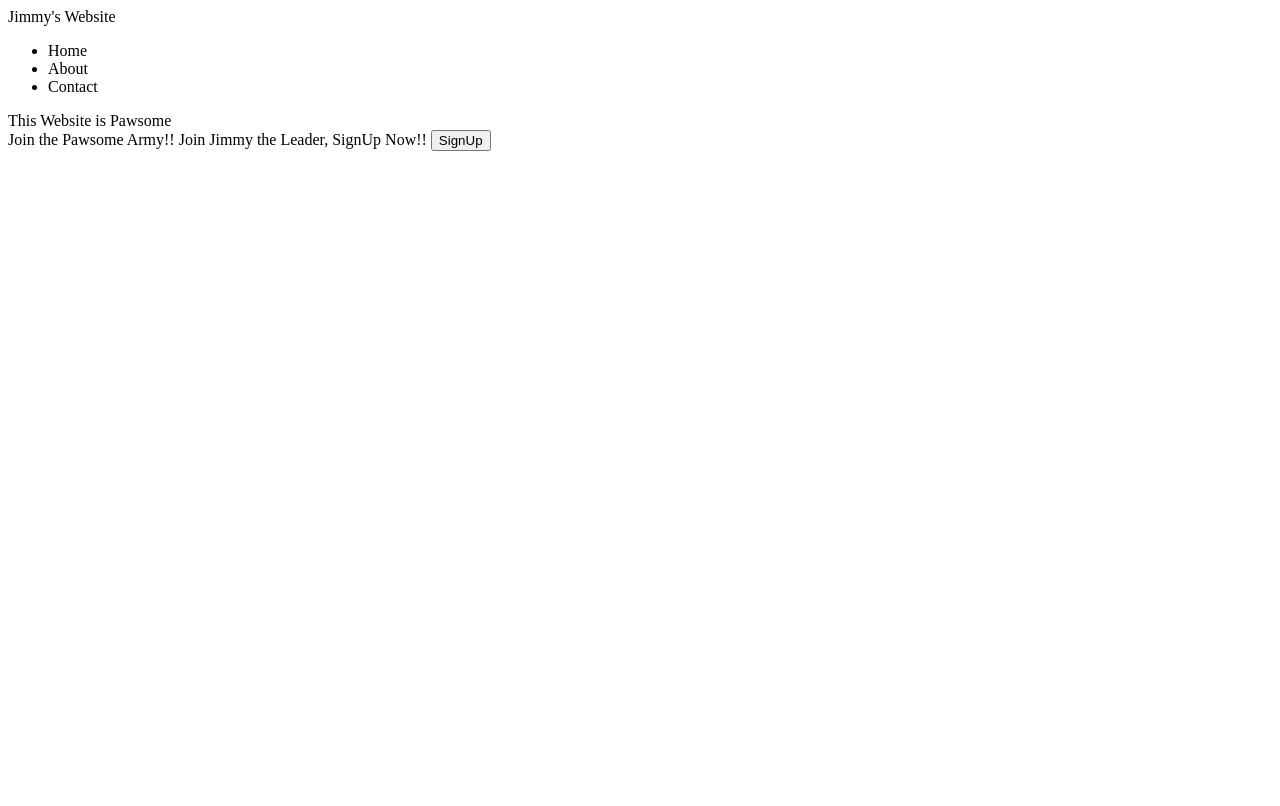
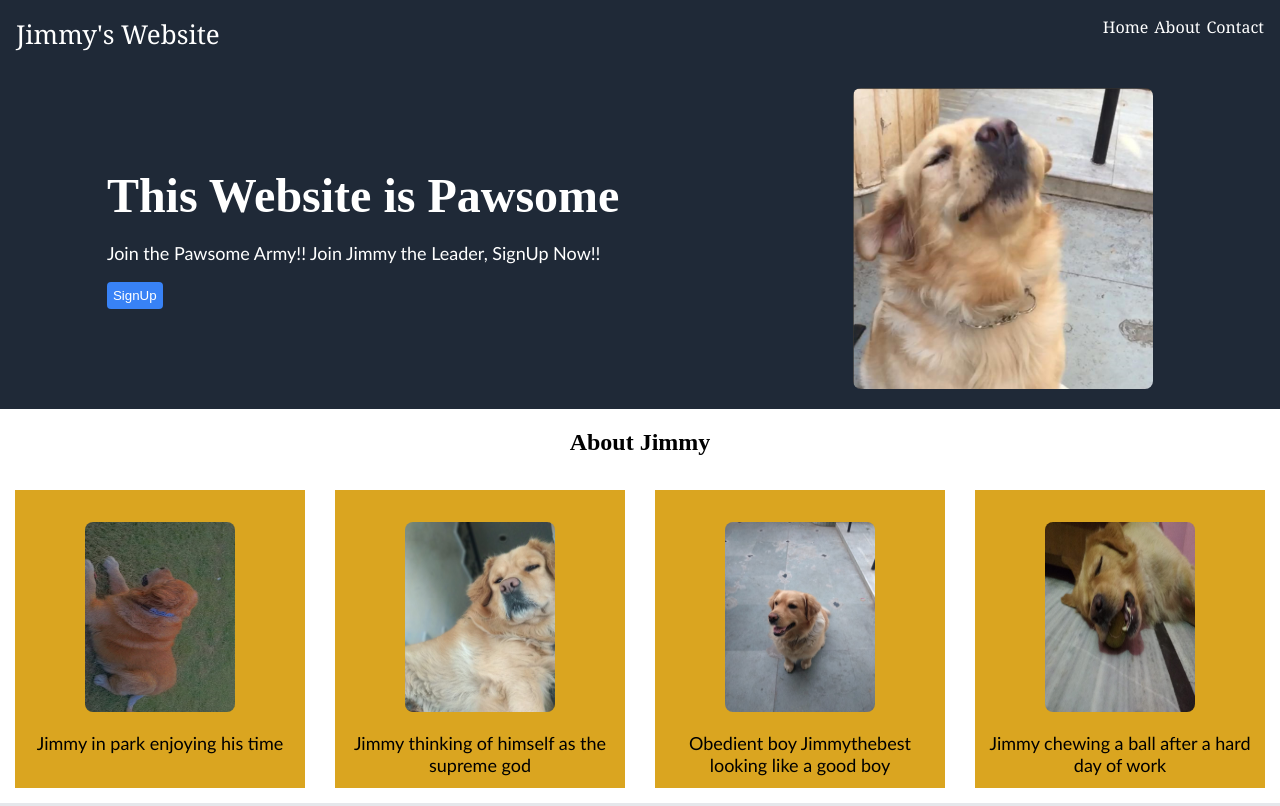
Before and after one commit to Swayamjimmy/css-project, a plain HTML site: page index.html in a window 1280 px wide. Shown: the top 806 px of the page. Drawn offline with Linux system fonts and the light colour scheme.

Commit message:
in just 1 day

```diff
--- a/index.html
+++ b/index.html
@@ -7,7 +7,7 @@
     <title>Project 2</title>
 </head>
 <body>
-
+    <div class="up">
     <div class="header">
         <div class="logo">Jimmy's Website</div>
         <ul>
@@ -21,8 +21,49 @@
     <div class="upper">
         <div class="heading">This Website is Pawsome</div>
         <div class="text">Join the Pawsome Army!! Join Jimmy the Leader, SignUp Now!!
-        <button class="SignUp">SignUp</button>
         </div>
+            <button class="SignUp">SignUp</button>
+
+    </div>
+    <img src="/images/jimmy.png">
+</div>
+
+    <div class="content">
+        <h2>About Jimmy</h2>
+
+        <div class="imgc">
+            <div class="img1">
+            <img src="/images/jim1.jpg">
+            <div class="text">Jimmy in park enjoying his time</div>
+        </div>
+        <div class="img2">
+            <img src="/images/jim2.jpg">
+            <div class="text">Jimmy thinking of himself as the supreme god </div>
+        </div>
+        <div class="img3">
+            <img src="/images/jim3.jpg">
+            <div class="text">Obedient boy Jimmythebest looking like a good boy</div>
+        </div>
+        <div class="img4">
+            <img src="/images/jim4.jpg">
+            <div class="text">Jimmy chewing a ball after a hard day of work</div>
+        </div>
+        </div>
+    </div>
+</div>
+<div class="quote">
+    <div class="theq">"Be courageous. Challenge orthodoxy. Stand up for what you believe in. When you are in your rocking chair talking to your grandchildren many years from now, be sure you have a good story to tell."</div>
+        <div class="speak"> -Jimmy, The Doggo</div>
+    </div>
+    <div class="endc">
+        <div class="headt">Call to action! It's time!</div>
+        <div class="sg">
+        <div class="subt">Signup for our product by clicking the button right over there!</div>
+        <button>Sign Up</button>
+    </div>
+    </div>
+    <div class="footer">
+        <div class="copy"> Copyright - Swayam Project - 2024</div>
     </div>
 </div>
 </body>
--- a/style.css
+++ b/style.css
@@ -0,0 +1,135 @@
+body {
+    margin: 0;
+}
+.header {
+    font-family: Georgia, 'Times New Roman', Times, serif;
+    background-color: #1f2937;
+    color: white;
+    display: flex;
+    justify-content: space-between;
+    padding: 16px;
+}
+ul{
+    list-style: none;
+    margin: 0;
+    padding: 0;
+    display: flex;
+    gap: 6px;
+}
+.logo{
+    font-size: 26px;
+}
+.container{
+    display: flex;
+    background-color: #1f2937;
+    justify-content: space-around;
+}
+img{
+   width: 300px;
+   height: auto;
+   border-radius: 8px;
+   margin: 20px;
+}
+.upper{
+    display: flex;
+    flex-direction: column;
+    color: white;
+    justify-content: center;
+    align-items: flex-start;
+    line-height: 1.5cm;
+}
+.SignUp {
+    width: fit-content;
+    background-color: #3882f6;
+    color: white;
+    padding: 6px;
+    border: #3882f6;
+    border-radius: 4px;
+    cursor: pointer;
+
+
+}
+.heading{
+    font-size: 48px;
+    font-weight: bold;
+}
+.imgc {
+    display: flex;
+    justify-content: center;
+    flex-wrap: wrap;
+}
+.imgc img {
+    width: 150px;
+    height: 190px;
+}
+.img1, .img2, .img3, .img4 {
+    background-color: goldenrod;
+    color: black;
+    padding: 12px;
+    display: flex;
+    flex-direction: column;
+    align-items: center;
+    flex: 1;
+
+    margin: 15px;
+}
+h2 {
+    text-align: center;
+}
+.text {
+    text-align: center;
+    font-size: large;
+    font-weight: 500;
+    font-family: 'Gill Sans', 'Gill Sans MT', Calibri, 'Trebuchet MS', sans-serif;
+}
+.quote {
+    display: flex;
+    flex-direction: column;
+    justify-content: center;
+    align-items: center;
+    padding: 300px;
+    flex-wrap: wrap;
+
+}
+.quote {
+    background-color: #e5e7eb;
+    font-size: 36px;
+    font-style: italic;
+    height: 400px;
+    margin: 0;
+    display: flex;
+    line-height: 1.5cm;
+
+
+}
+.speak{
+    font-size: 32px;
+    font-weight: bold;
+}
+.sg{
+    display: flex;
+    justify-content: space-between;
+    flex-wrap: wrap;
+
+}
+.endc {
+    margin: 80px;
+    background-color: #3882f6;
+    color: #e5e7eb;
+    padding: 40px;
+    border-radius: 20px;
+}
+button {
+    background-color: #3882f6;
+    color: #e5e7eb;
+}
+.headt{
+    font-weight: bold;
+}
+.footer{
+    background-color: #1f2937;
+    color: #e5e7eb;
+    height: 40px;
+    text-align: center;
+    padding: 30px;
+}
```
Also changed, not shown: images/jim1.jpg (added), images/jim2.jpg (added), images/jim3.jpg (added), images/jim4.jpg (added), images/jimmy.png (renamed from jimmy.png).
